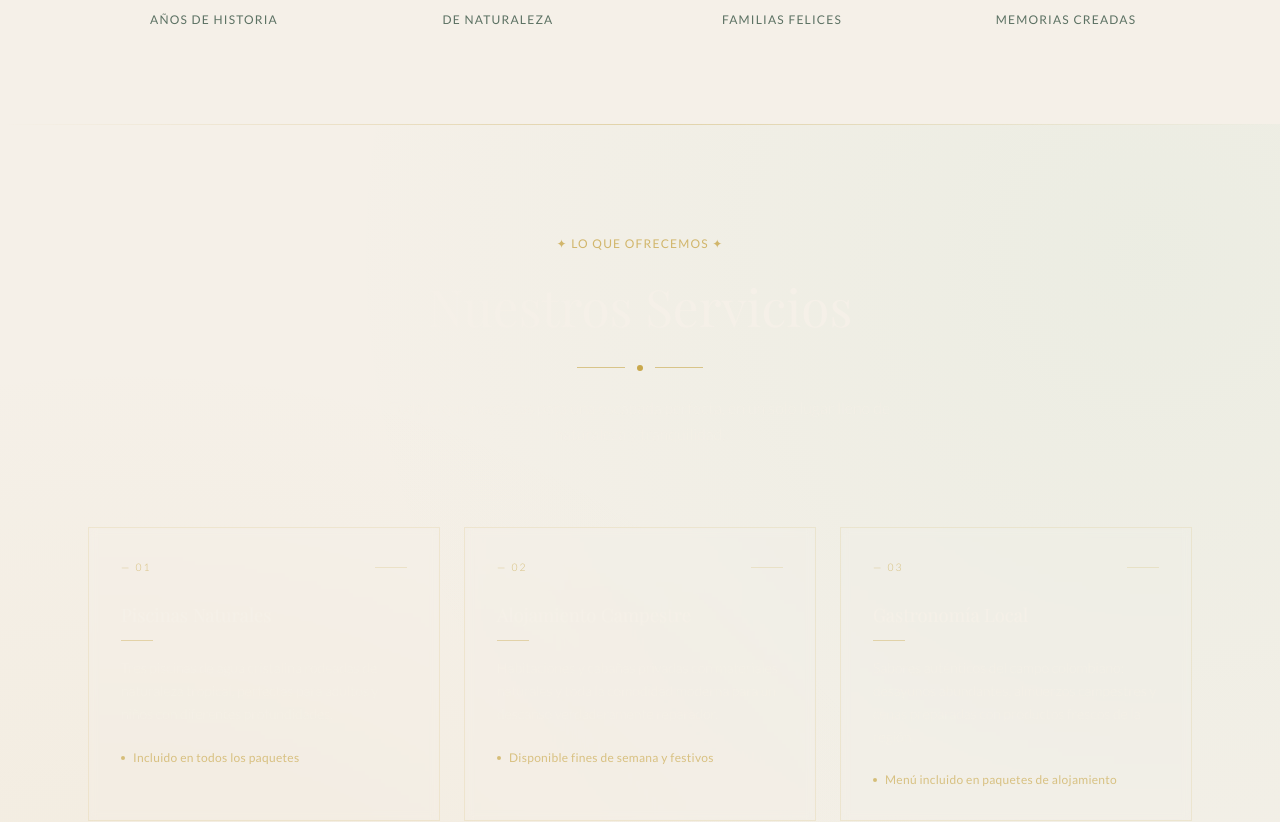
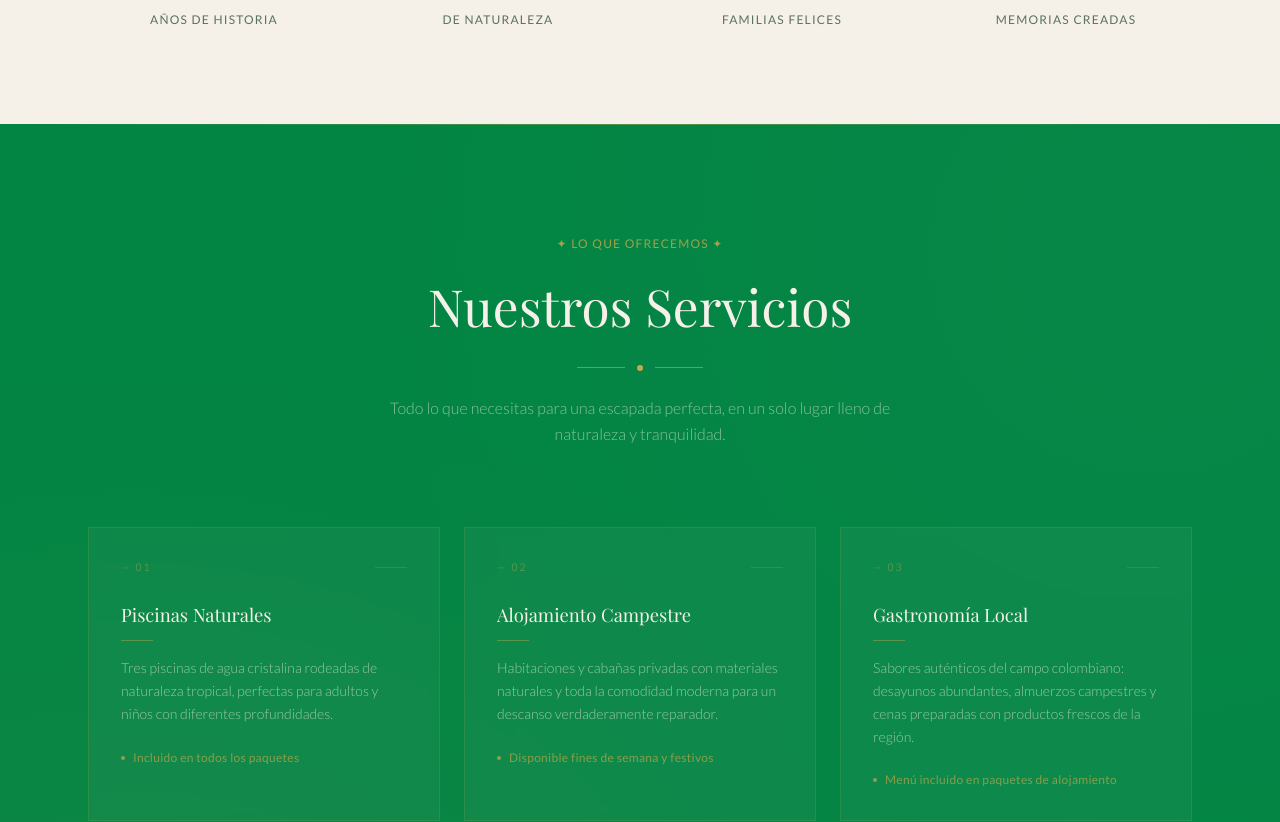
Before and after one commit to Dangod-spec/villa-letty, a Next.js app: page / in a window 1280 px wide. Shown: the part 1933-2755 px from the top of the page. Built offline with nearby package versions, Linux system fonts and the light colour scheme; a web font is replaced by a local one.

Commit message:
Update Servicios.tsx

```diff
--- a/app/components/Servicios.tsx
+++ b/app/components/Servicios.tsx
@@ -44,7 +44,7 @@ export default function Servicios() {
     <section
       id="servicios"
       className="py-28 relative overflow-hidden"
-      style={{ background: '028443' }}
+      style={{ background: '#028443' }}
     >
       {/* Subtle warm texture overlay */}
       <div
```
